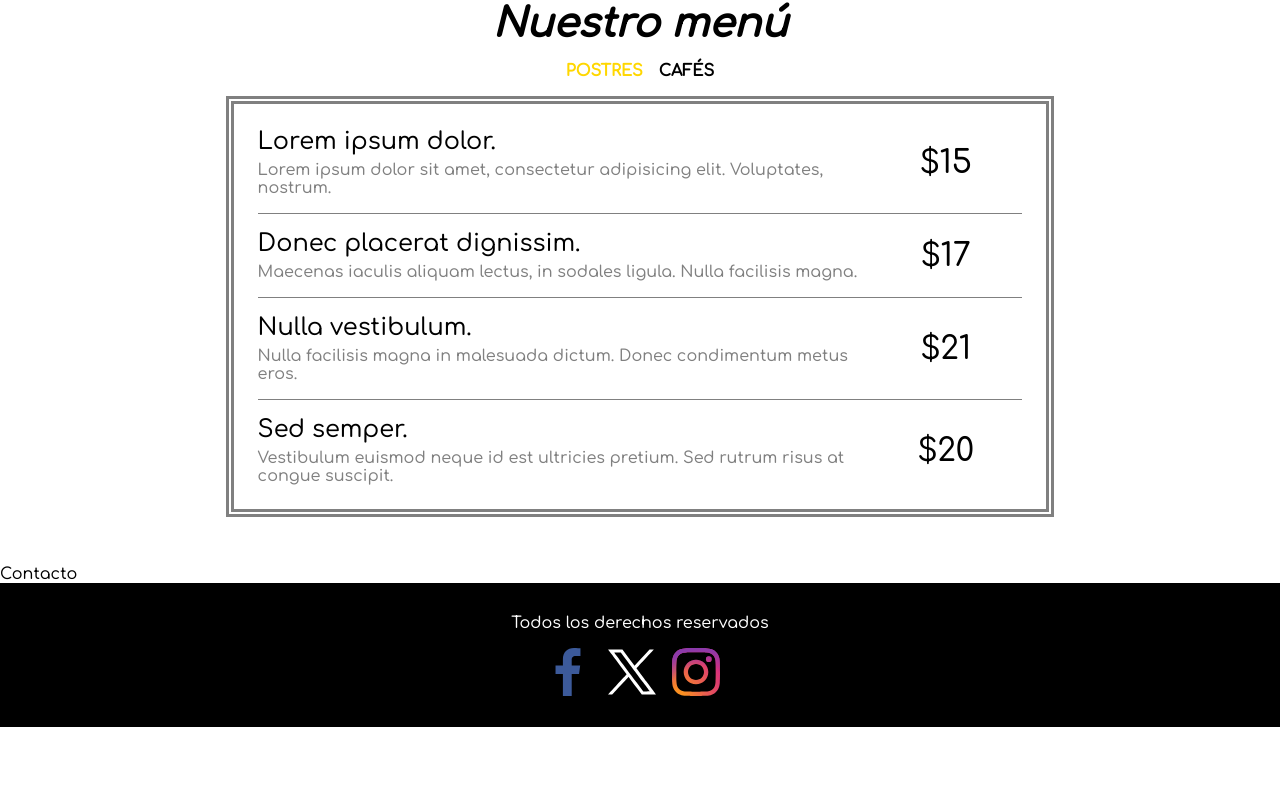
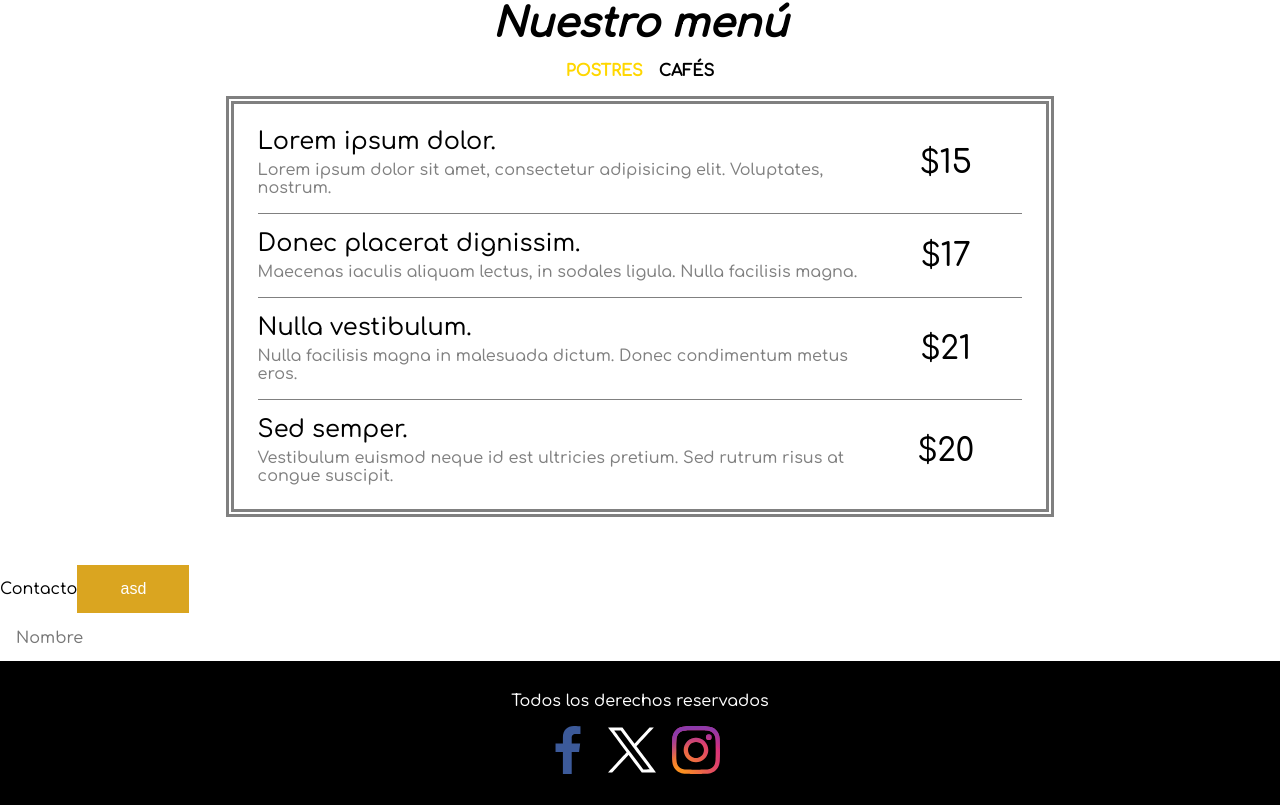
Before and after one commit to edsoncuno/my-panaderia, a React (Vite) app: page / in a window 1280 px wide. Shown: the part 1280-2085 px from the top of the page. Before the commit the page ends 2007 px from the top, so only its background shows below. Built offline with nearby package versions, Linux system fonts and the light colour scheme.

Commit message:
se avanza el contacto

```diff
--- /dev/null
+++ b/src/components/button/index.jsx
@@ -0,0 +1,6 @@
+"use client";
+import styles from "./index.module.css";
+
+export default function App(props) {
+  return <button onClick={props.click}>{props.text}</button>;
+}
--- /dev/null
+++ b/src/components/button/index.module.css
@@ -0,0 +1,15 @@
+button {
+  border: none;
+  font-size: 1rem;
+  width: 7rem;
+  height: 3rem;
+  background-color: goldenrod;
+  color: white;
+  transition: all 0.3s;
+}
+
+button:hover {
+  background-color: white;
+  color: goldenrod;
+  border: 1px solid goldenrod;
+}
--- /dev/null
+++ b/src/components/input-text/index.jsx
@@ -0,0 +1,71 @@
+"use client";
+import { useState } from "react";
+
+export default function App({
+  field,
+  error,
+  message,
+  modelValue,
+  isError,
+  onUpdateModelValue,
+}) {
+  const [isActive, setIsActive] = useState(false);
+
+  const handleFocus = () => {
+    if (modelValue === "") {
+      setIsActive(true);
+    } else {
+      setIsActive(true);
+    }
+  };
+
+  const handleBlur = () => {
+    if (modelValue === "") {
+      setIsActive(false);
+    } else {
+      setIsActive(true);
+    }
+  };
+
+  return (
+    <div style={{ width: "100%", height: "auto", position: "relative" }}>
+      <label
+        style={{
+          color: "#777",
+          position: "absolute",
+          top: "1rem",
+          left: 0,
+          marginLeft: "1rem",
+          transition: "all 0.3s",
+          ...(isActive && {
+            top: "-0.75rem",
+            marginLeft: 0,
+            fontSize: "0.75rem",
+            lineHeight: "2rem",
+          }),
+        }}
+      >
+        {field}
+      </label>
+      <input
+        style={{
+          width: "100%",
+          height: "3rem",
+          outline: "none",
+          border: "none",
+          fontSize: "1.2rem",
+          ...(isActive && { borderBottom: "2px solid gold" }),
+        }}
+        onFocus={handleFocus}
+        onBlur={handleBlur}
+        value={modelValue}
+        onChange={(e) => onUpdateModelValue(e.target.value)}
+      />
+      {isError && (
+        <span style={{ color: "rgb(255, 59, 59)", fontSize: "0.8rem" }}>
+          {message}
+        </span>
+      )}
+    </div>
+  );
+}
--- /dev/null
+++ b/src/pages/home/contacto/data.js
@@ -0,0 +1,3 @@
+const data = {};
+
+export default data;
--- a/src/pages/home/contacto/index.jsx
+++ b/src/pages/home/contacto/index.jsx
@@ -1,3 +1,18 @@
+import styles from "./index.module.css";
+
+import Button from "./../../../components/button";
+import InputText from "./../../../components/input-text";
+
 export default function App() {
-    return <>Contacto</>;
-  }
+  return (
+    <>
+      Contacto
+      <Button click={click} text="asd" />
+      <InputText field={"Nombre"} message={"Por favor llena el campo con tu nombre"} />
+    </>
+  );
+}
+
+function click() {
+  console.log("button funciona");
+}
```
Also changed, not shown: src/pages/home/contacto/index.module.css (added).
